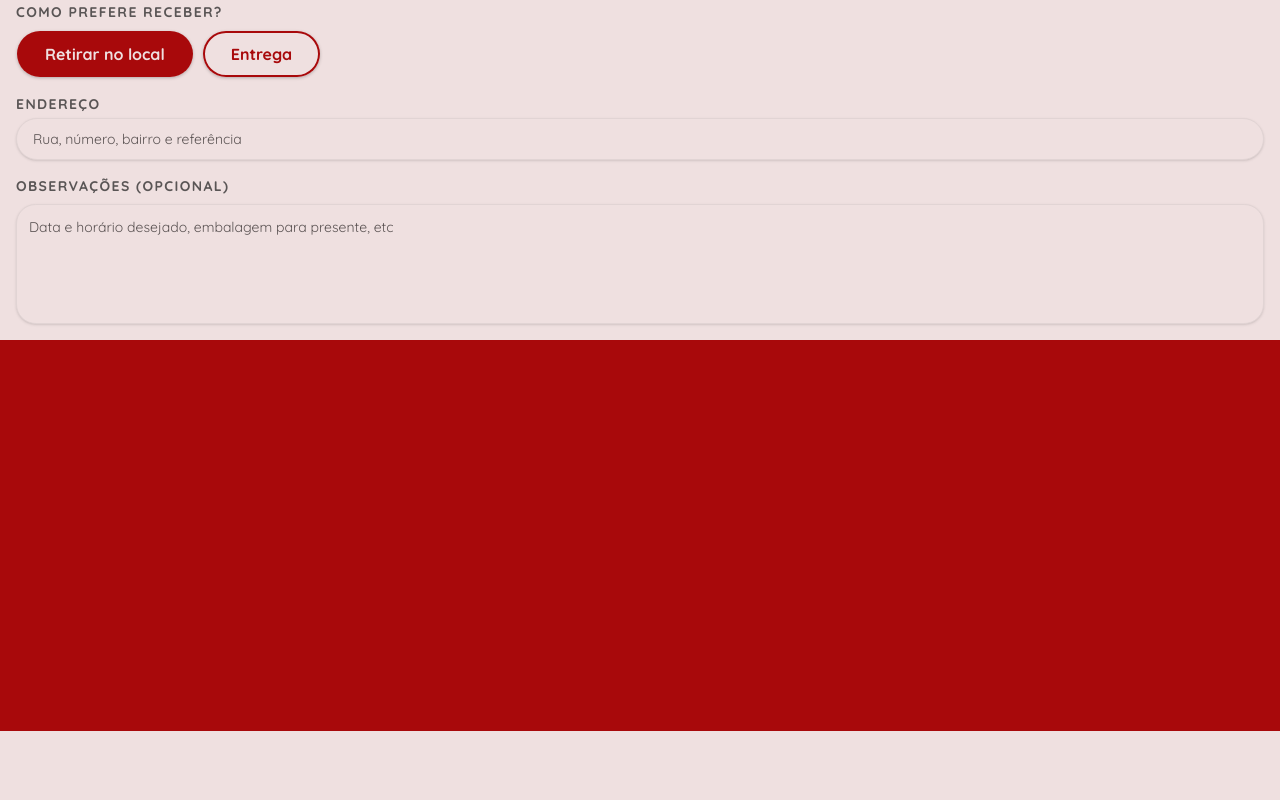
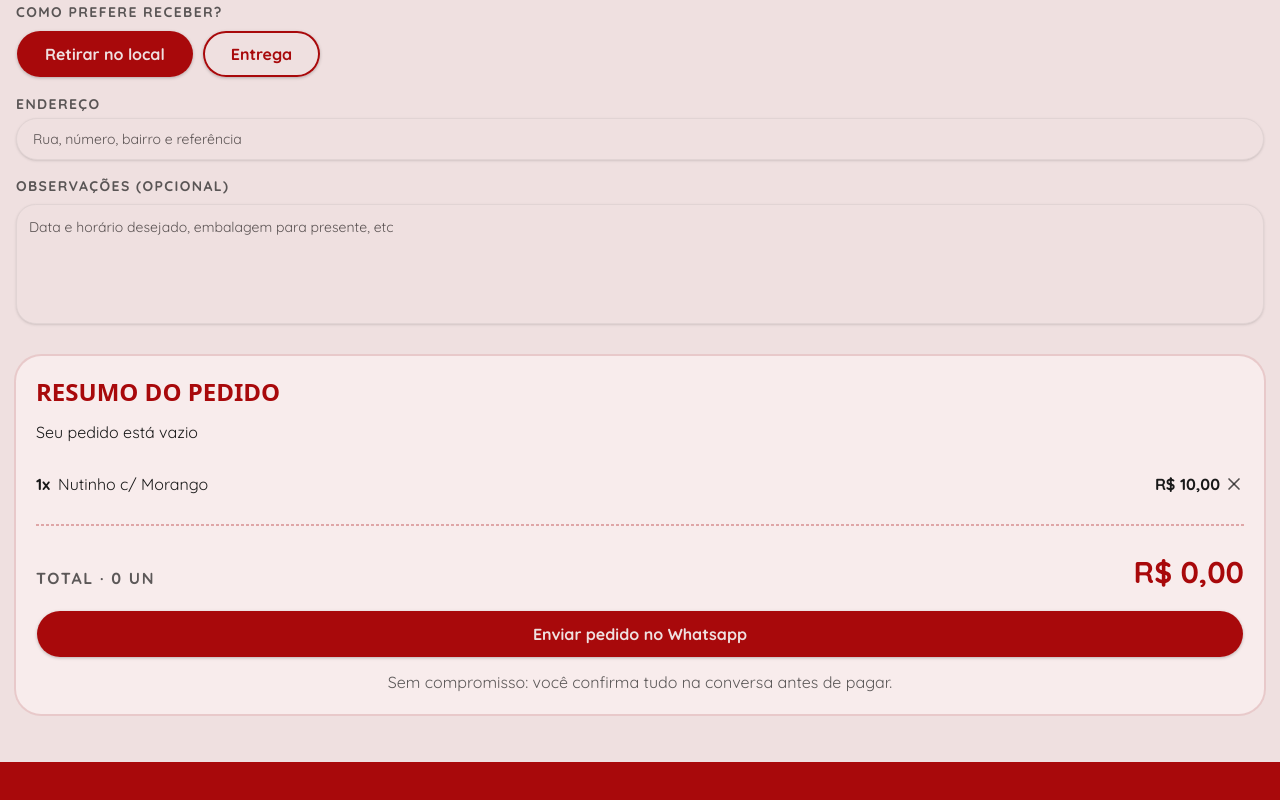
Before and after one commit to enzomakenzy/sweetas-lp, a React (Vite) app: page /pedido in a window 1280 px wide. Shown: the part 840-1640 px from the top of the page. Before the commit the page ends 1571 px from the top, so only its background shows below. Built offline with nearby package versions, Linux system fonts and the light colour scheme; a web font is replaced by a local one.

Commit message:
feat: add order summary section layout with cart items mockup

```diff
--- a/src/pages/order/index.tsx
+++ b/src/pages/order/index.tsx
@@ -10,6 +10,8 @@ import { Button } from "@/components/ui/button";
 import { Textarea } from "@/components/ui/textarea";
 import { useState, type ChangeEvent } from "react";
 import { formatWhatsapp } from "@/utils/format-whatsapp";
+import { X } from 'lucide-react';
+import { Heart } from "lucide-react";
 
 export default function Order() {
   const [whatsapp, setWhatsapp] = useState("");
@@ -19,14 +21,14 @@ export default function Order() {
   }
 
   return (
-    <main className="bg-background p-4">
-      <div>
-        <section className="mb-7">
-          <h2 className="font-accent text-2xl text-secondary">monte do seu jeito</h2>
-          <h1 className="font-heading font-bold text-primary text-3xl sm:text-4xl">Escolha quantos coninhos quiser, de cada sabor.</h1>
-          <p className="mt-2 text-quaternary xs:text-lg">Siga os passos abaixo e faça seu pedido</p>
-        </section>
+    <main className="bg-background p-4 pb-12">
+      <section className="mb-7">
+        <h2 className="font-accent text-2xl text-secondary">monte do seu jeito</h2>
+        <h1 className="font-heading font-bold text-primary text-3xl sm:text-4xl">Escolha quantos coninhos quiser, de cada sabor.</h1>
+        <p className="mt-2 text-quaternary xs:text-lg">Siga os passos abaixo e faça seu pedido</p>
+      </section>
 
+      <div className="flex flex-col gap-8">
         <section>
           <h3 className="font-heading font-bold text-xl uppercase text-primary mb-4 sm:text-2xl">1. Escolha os Sabores</h3>
 
@@ -117,7 +119,7 @@ export default function Order() {
                 <label>Como prefere receber?</label>
 
                 <div className="flex gap-2">
-                  <Button size="lg">Retirar no local</Button>
+                  <Button size="lg" className="hover:scale-102">Retirar no local</Button>
                   <Button
                     size="lg"
                     variant="outline"
@@ -153,6 +155,40 @@ export default function Order() {
             </form>
           </div>
         </section>
+
+        <div className="rounded-2xl bg-card ring-2 ring-primary/10 p-5">
+          <h3 className="text-xl text-primary font-heading font-bold uppercase mb-3 sm:text-2xl">Resumo do pedido</h3>
+
+          <p className="mb-7">Seu pedido está vazio</p>
+
+          <li className="mb-7">
+            <ul className="flex justify-between">
+              <div>
+                <span className="font-bold mr-2">1x</span>
+                Nutinho c/ Morango
+              </div>
+
+              <div className="flex items-center gap-1">
+                <span className="font-bold">R$ 10,00</span>
+                <button>
+                  <X size={20} className="text-foreground/75 hover:text-tertiary cursor-pointer" />
+                </button>
+              </div>
+            </ul>
+          </li>
+
+          <hr className="border-dashed border border-primary/30" />
+
+          <div className="mt-7 flex justify-between items-end">
+            <span className="uppercase font-bold text tracking-widest text-foreground/70">TOTAL · 0 UN</span>
+
+            <span className="text-3xl text-primary font-bold">R$ 0,00</span>
+          </div>
+
+          <Button size="lg" className="w-full mt-5 mb-3 hover:scale-103">Enviar pedido no Whatsapp</Button>
+
+          <p className="text-center text-foreground/70">Sem compromisso: você confirma tudo na conversa antes de pagar.</p>
+        </div>
       </div>
     </main>
   )
```
